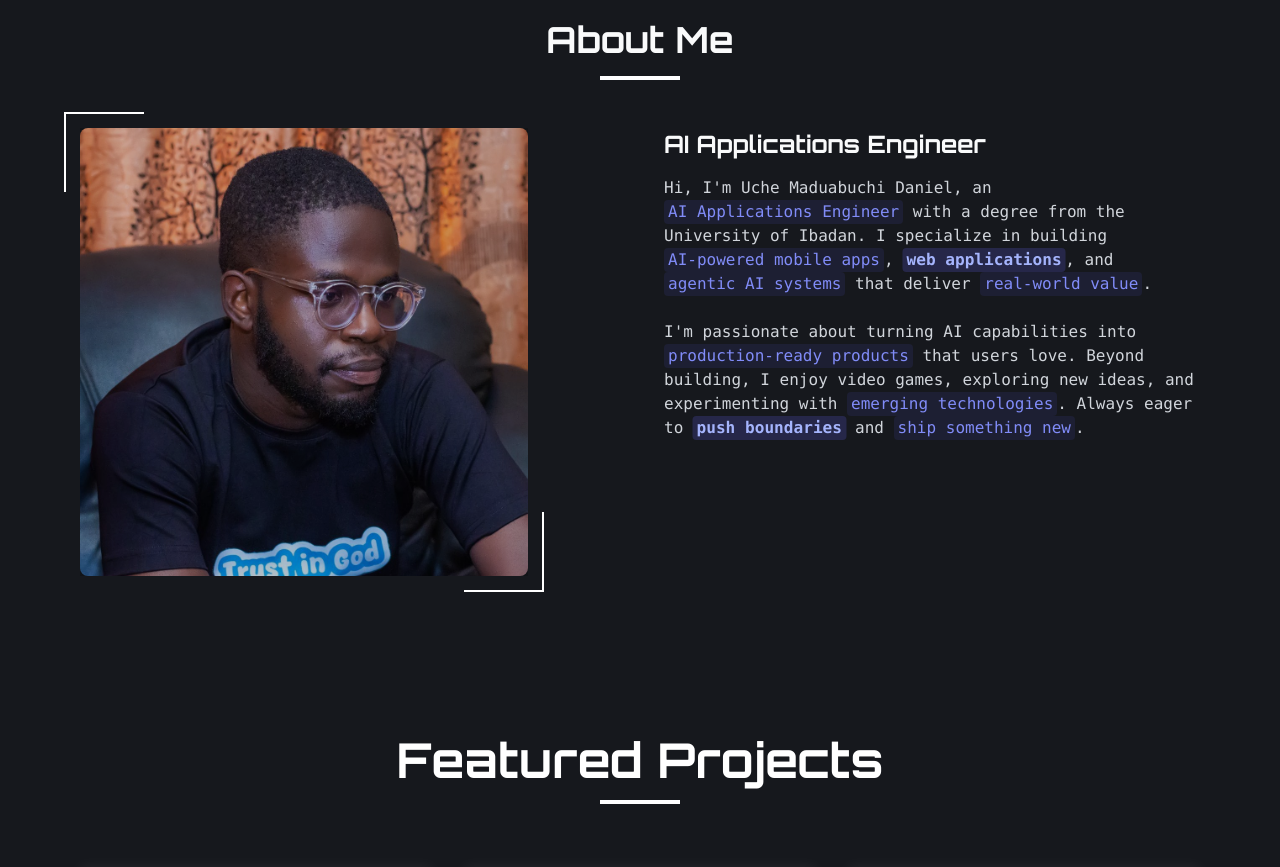
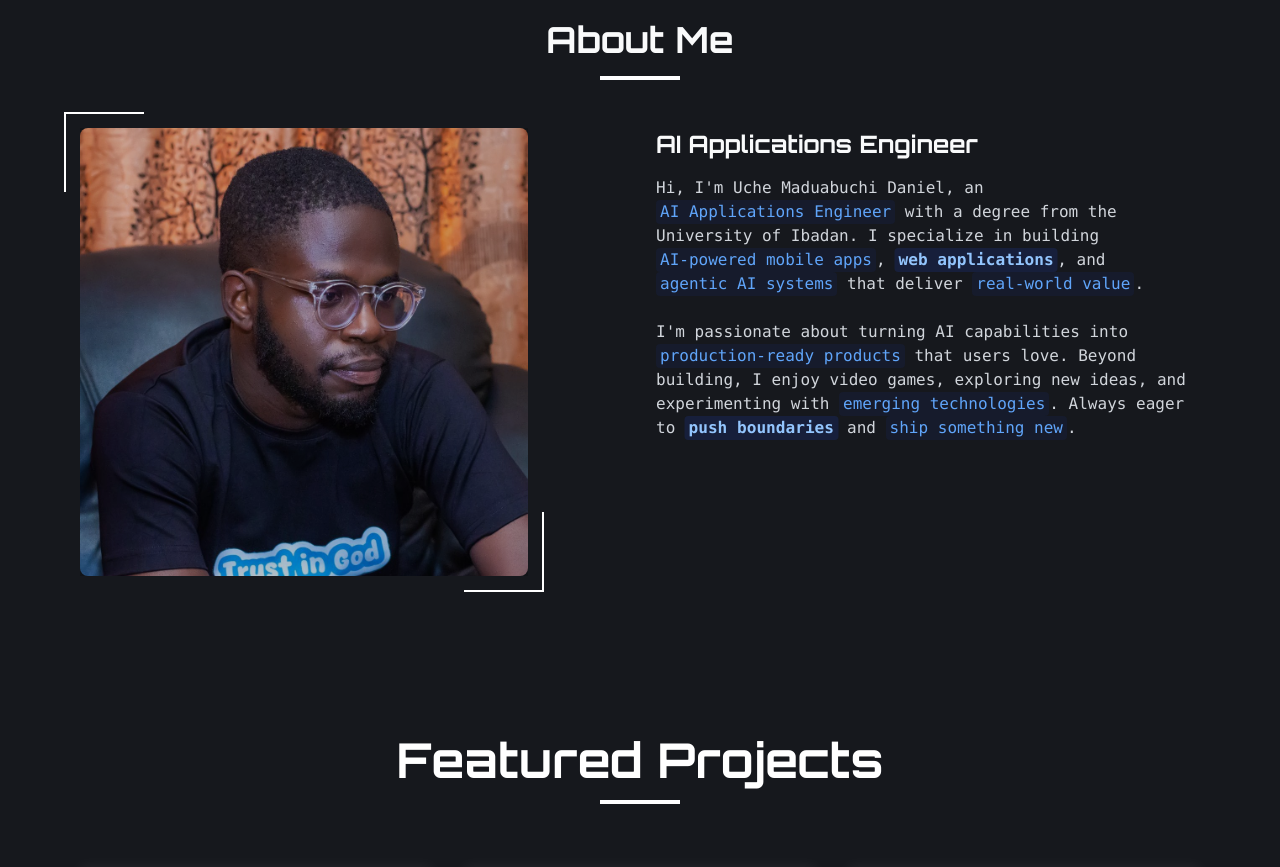
Before and after one commit to HustleDanie/My-Portfolio, a Next.js app: page / in a window 1280 px wide. Shown: the part 860-1727 px from the top of the page. Built offline with nearby package versions, Linux system fonts and the light colour scheme.

Commit message:
Reduce desktop gap and change highlight to dark blue

```diff
--- a/components/about-section.tsx
+++ b/components/about-section.tsx
@@ -38,11 +38,11 @@ function HighlightedText({ text, keywords, className }: HighlightedTextProps) {
               animate={{
                 backgroundColor: isHighlighted
                   ? [
-                      "rgba(99, 102, 241, 0.2)",
-                      "rgba(99, 102, 241, 0.35)",
-                      "rgba(99, 102, 241, 0.2)",
+                      "rgba(30, 64, 175, 0.2)",
+                      "rgba(30, 64, 175, 0.35)",
+                      "rgba(30, 64, 175, 0.2)",
                     ]
-                  : "rgba(99, 102, 241, 0.1)",
+                  : "rgba(30, 64, 175, 0.1)",
                 scale: isHighlighted ? [1, 1.02, 1] : 1,
               }}
               transition={{
@@ -53,8 +53,8 @@ function HighlightedText({ text, keywords, className }: HighlightedTextProps) {
               }}
               className={`inline-block px-1 rounded transition-colors ${
                 isHighlighted
-                  ? "font-semibold text-indigo-700 dark:text-indigo-300"
-                  : "text-indigo-600 dark:text-indigo-400"
+                  ? "font-semibold text-blue-800 dark:text-blue-300"
+                  : "text-blue-700 dark:text-blue-400"
               }`}
             >
               {part}
@@ -85,7 +85,7 @@ export function AboutSection() {
             <div className="w-12 md:w-20 h-1 bg-black dark:bg-white mx-auto mb-6"></div>
           </motion.div>
 
-          <div className="grid grid-cols-1 lg:grid-cols-2 gap-6 md:gap-12 items-start">
+          <div className="grid grid-cols-1 lg:grid-cols-2 gap-6 lg:gap-8 items-start">
           <motion.div
             initial={{ opacity: 0, x: -80, filter: "blur(10px)" }}
             animate={isInView ? { opacity: 1, x: 0, filter: "blur(0px)" } : { opacity: 0, x: -80, filter: "blur(10px)" }}
```
